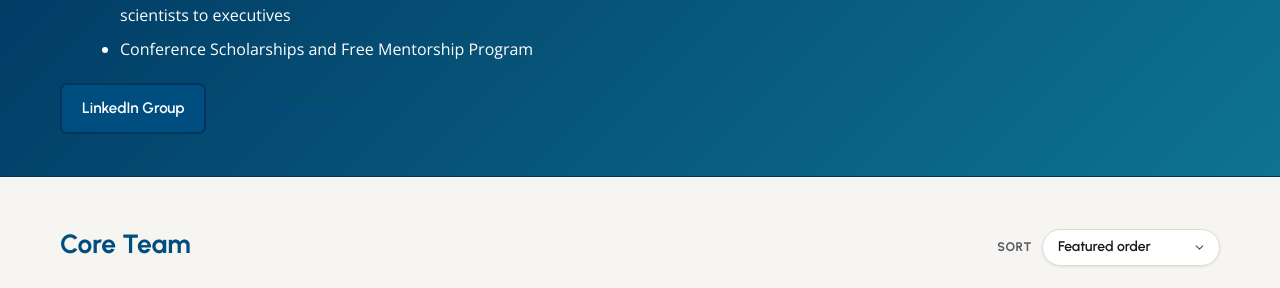
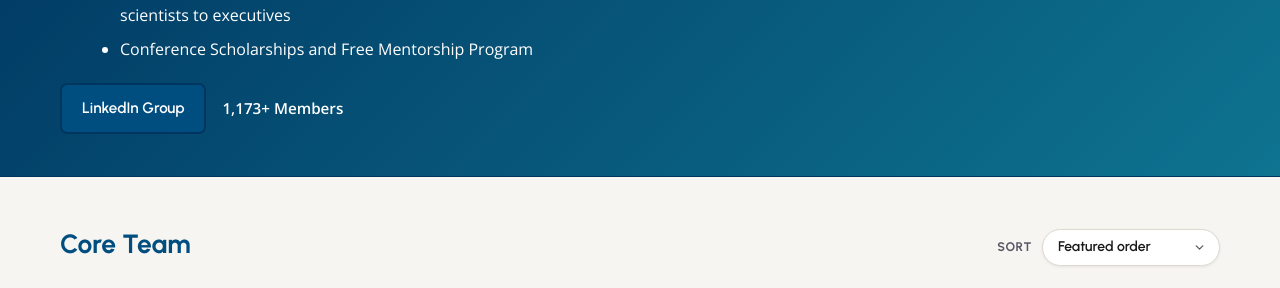
Before and after one commit to Women-in-TPD-Induced-Proximity/Women-in-TPD-Induced-Proximity.github.io, a Jekyll site: the page built from core-team.html, in a window 1280 px wide. Shown: the part 266-554 px from the top of the page. Built offline with Jekyll 4.4.1, drawn with Linux system fonts in a browser that asks for light colours.

Commit message:
cosmetic group size color fix

```diff
--- a/core-team.html
+++ b/core-team.html
@@ -193,7 +193,9 @@ active: "core-team"
 }
 .wiip-member-count {
   font-weight: 600;
-  color: var(--navy, #004d80);
+  /* Sits on the navy .page-hero gradient — navy-on-navy measured 1.04:1, i.e.
+     invisible. White matches the .wiip-goals text in the same hero. */
+  color: #ffffff;
   font-size: .95rem;
 }
 
```
